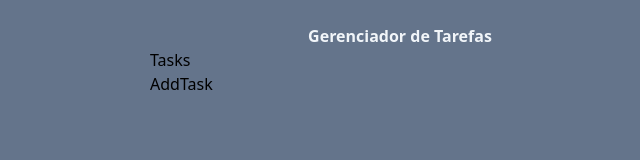
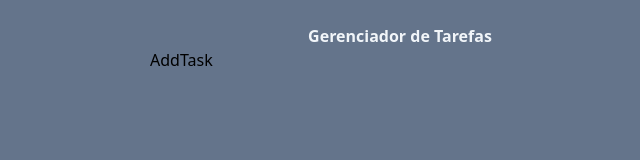
Before and after one commit to Rubenslourenco/fundamentos-react, a React (Vite) app: page / in a window 1280 px wide. Shown: the top 160 px of the page, without its empty margins (240-880 px from the left). Built offline with nearby package versions, Linux system fonts and the light colour scheme.

Commit message:
Atualizando repositorio com o remoto

```diff
--- a/src/App.jsx
+++ b/src/App.jsx
@@ -1,15 +1,37 @@
+import { useState } from "react";
 import AddTask from "./components/AddTask";
 import Tasks from "./components/Tasks";
 
 function App() {
+  const [tasks, setTasks] = useState([
+    {
+      id: 1,
+      text: "Estudar programação",
+      day: "15 de julho ás 10:00",
+      remider: true,
+    },
+    {
+      id: 2,
+      text: "Fazer compras",
+      day: "15 de julho ás 10:00",
+      remider: true,
+    },
+    {
+      id: 3,
+      text: "Ler um livro ",
+      day: "15 de julho ás 10:00",
+      remider: true,
+    },
+  ]);
+
   return (
     <div className="w-screen h-screen bg-slate-500 flex justify-center p-6">
       <div className="w-[500px]">
         <h1 className="textl-3xl text-slate-100 font-bold text-center">
           Gerenciador de Tarefas
         </h1>
-        <Tasks />
         <AddTask />
+        <Tasks tasks={tasks} />
       </div>
     </div>
   );
--- a/src/components/Tasks.jsx
+++ b/src/components/Tasks.jsx
@@ -1,8 +1,10 @@
-function Tasks() {
+function Tasks(props) {
   return (
-    <div>
-      <h1>Tasks</h1>
-    </div>
+    <h1>
+      {props.tasks.map((task) => (
+        <p>{task.title}</p>
+      ))}
+    </h1>
   );
 }
 
```
